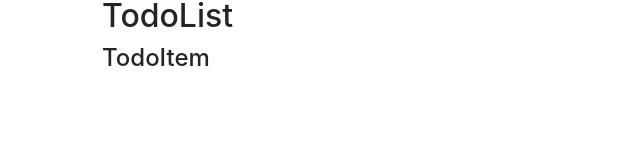
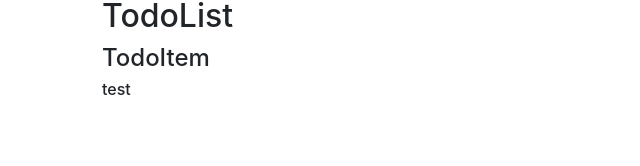
Before and after one commit to mubeji/to-do-list-app, a React (Create React App) app: page / in a window 1280 px wide. Shown: the part 134-300 px from the top of the page, without its empty margins (173-813 px from the left). Built offline with nearby package versions, Linux system fonts and the light colour scheme.

Commit message:
test change

```diff
--- a/src/components/TodoItem.js
+++ b/src/components/TodoItem.js
@@ -6,6 +6,7 @@ class TodoItem extends Component {
         return (
             <div>
                 <h4> TodoItem </h4>
+                <h6>test</h6>
             </div>
         )
     }
```
